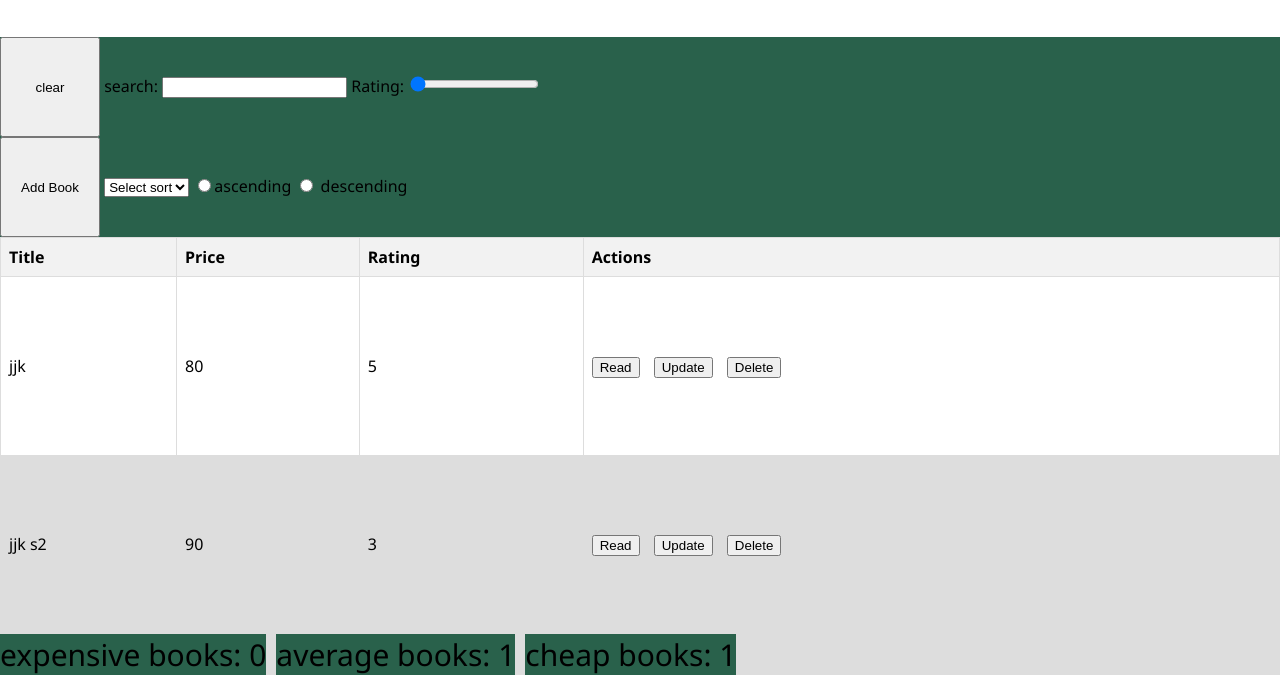
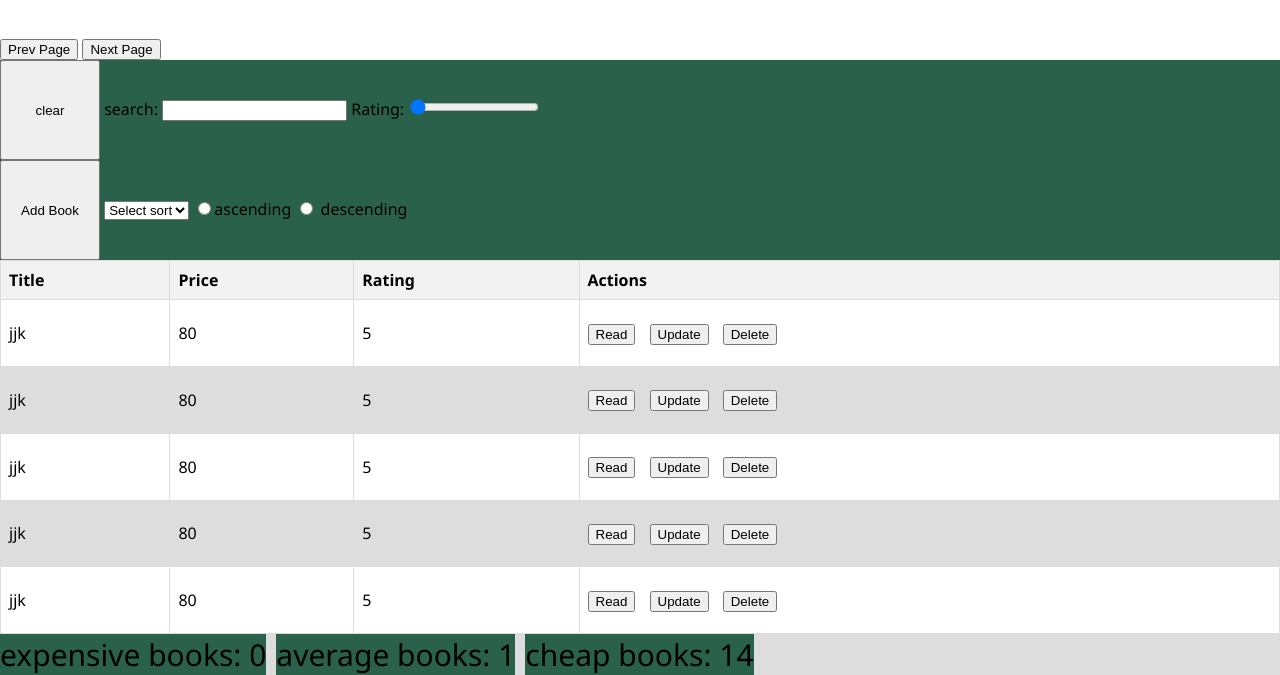
Before and after one commit to bengold1999/exs, a plain HTML site: page index.html in a window 1280 px wide. Shown: the part 125-800 px from the top of the page. Drawn offline with Linux system fonts and the light colour scheme.

Commit message:
Add nextpage , prevPage .

```diff
--- a/index.html
+++ b/index.html
@@ -8,6 +8,10 @@
 </head>
 <body onload="onInit()">
     <h1>Book shop</h1>
+    <div>
+        <button title="Prev Page" onclick="onPrevPage()">Prev Page</button>
+        <button title="Next Page" onclick="onNextPage()">Next Page</button>
+    </div>
     <section>
         <button onclick="onResetFilter()">clear</button>
         <span>search: </span><input oninput="onSetFilterBy()" class="search" type="text">
--- a/js/book.controller.js
+++ b/js/book.controller.js
@@ -1,8 +1,8 @@
 'use strict'
 const gQueryOptions = {
     filterBy: { title: '', Rating: 0 },
-    sortBy: {}
-    // page: { idx: 0, size: 3 }
+    sortBy: {},
+    page: { idx: 0, size: 5 }
 }
 
 function onInit() {
@@ -67,7 +67,7 @@ function render() {
     stats()
 }
 
-function onSetSortBy(){
+function onSetSortBy() {
     const elSortBy = document.querySelector('.sort-list')
     const elDir = document.querySelector('.ascending')
 
@@ -76,11 +76,11 @@ function onSetSortBy(){
 
 
 
-    if(elSortBy.value === 'title') {
+    if (elSortBy.value === 'title') {
         gQueryOptions.sortBy = { title: dir }
-    } else if(elSortBy.value === 'price') {
+    } else if (elSortBy.value === 'price') {
         gQueryOptions.sortBy = { price: dir }
-    }else if (elSortBy.value === 'rating'){
+    } else if (elSortBy.value === 'rating') {
         gQueryOptions.sortBy = { rating: dir }
     }
     // gQueryOptions.page.idx = 0
@@ -98,6 +98,24 @@ function onAddBook(ev) {
     render()
     showMessage('Book was successfully added.')
 }
+function onNextPage() {
+    const totalPageCount = getTotalPageCount(gQueryOptions)
+    if(gQueryOptions.page.idx < totalPageCount - 1){
+        gQueryOptions.page.idx++
+    } else {
+        gQueryOptions.page.idx = 0
+    }
+    render()
+}
+
+function onPrevPage() {
+    gQueryOptions.page.idx--
+    if (gQueryOptions.page.idx) return
+
+    render()
+}
+
+
 
 function onReadBook(ev, todoId) {
     ev.stopPropagation()
--- a/js/book.service.js
+++ b/js/book.service.js
@@ -6,7 +6,7 @@ _createBooks()
 var gFilterBy = ''
 
 function getBooks(options) {
-    const books = _filterCars(options.filterBy)
+    const books = _filterBooks(options.filterBy)
 
 
     if(options.sortBy.price) {
@@ -16,10 +16,11 @@ function getBooks(options) {
     }else if(options.sortBy.rating) {
         books.sort((book1, book2) => (book1.rating - book2.rating) * options.sortBy.rating)
     }
-    return books
+    const startIdx = options.page.idx * options.page.size
+    return books.slice(startIdx, startIdx + options.page.size)
 }
 
-function _filterCars(filterBy) {
+function _filterBooks(filterBy) {
     return Gbooks.filter((book) =>
        book.title.includes(filterBy.title)||
         book.rating >= filterBy.Rating)
@@ -29,6 +30,19 @@ function _createBooks() {
     var books = loadFromStorage(book_dt)
     if (!books || !books.length) {
         books = [
+            _createBook('jjk', 80 , 5),
+            _createBook('jjk', 80 , 5),
+            _createBook('jjk', 80 , 5),
+            _createBook('jjk', 80 , 5),
+            _createBook('jjk', 80 , 5),
+            _createBook('jjk', 80 , 5),
+            _createBook('jjk', 80 , 5),
+            _createBook('jjk', 80 , 5),
+            _createBook('jjk', 80 , 5),
+            _createBook('jjk', 80 , 5),
+            _createBook('jjk', 80 , 5),
+            _createBook('jjk', 80 , 5),
+            _createBook('jjk', 80 , 5),
             _createBook('jjk', 80 , 5),
             _createBook('jjk s2', 90 , 3)
         ]
@@ -110,3 +124,9 @@ function setFilterBy(filterBy) {
 function getFilterBy() {
     return gFilterBy
 }
+
+
+function getTotalPageCount(options) {
+    const books = _filterBooks(options.filterBy)
+    return Math.ceil(books.length / options.page.size)
+}
```
